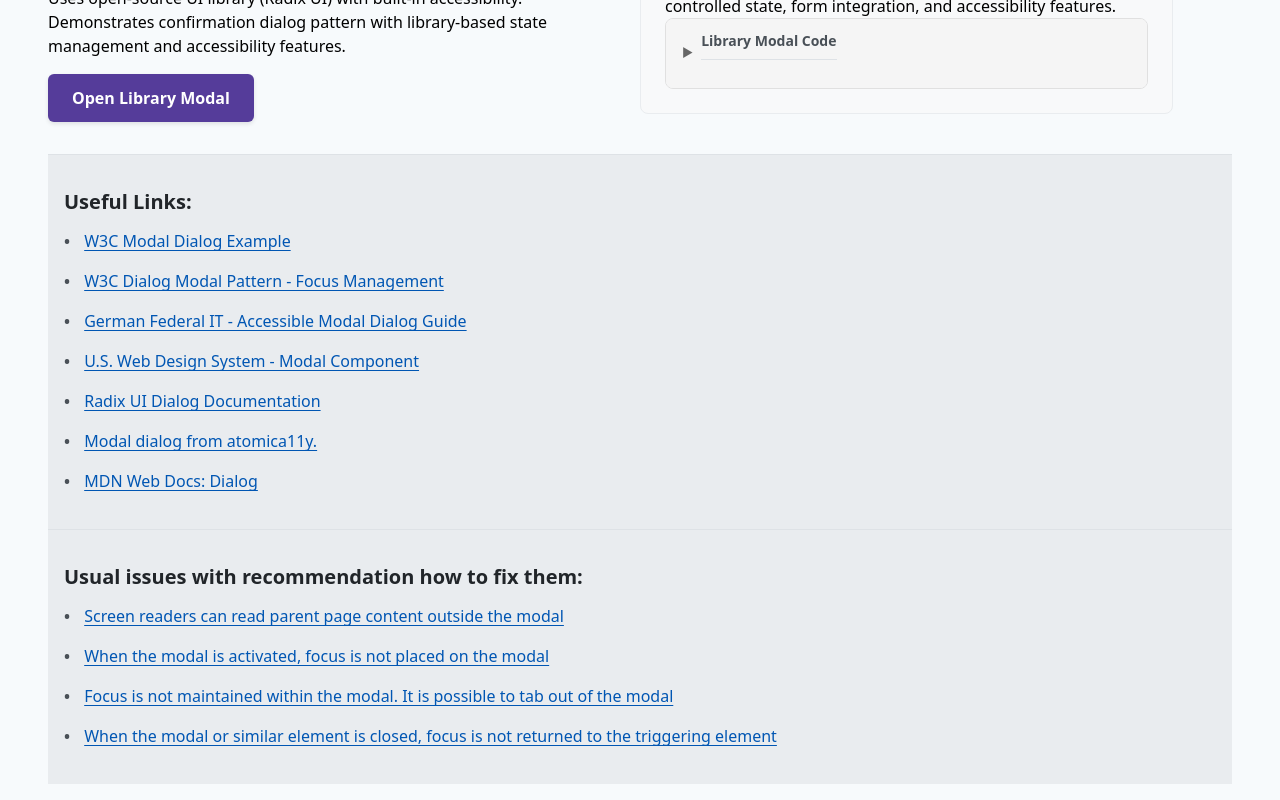
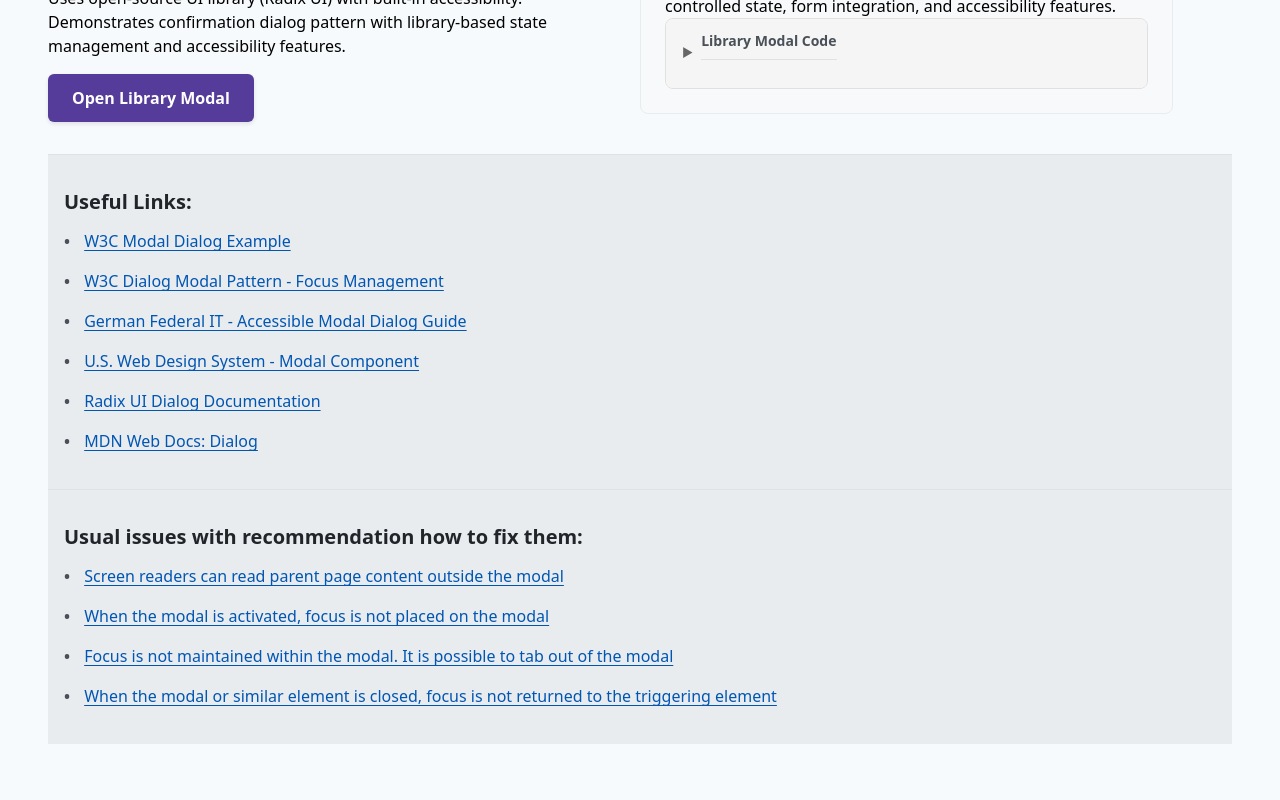
Before and after one commit to AlexandrSedymov/ACCESSIBLE-COMPONENTS, a React (Vite) app: page /modal-dialog in a window 1280 px wide. Shown: the part 878-1678 px from the top of the page. After the commit the page ends 1638 px from the top, so only its background shows below. Built offline with nearby package versions, Linux system fonts and the light colour scheme.

Commit message:
feat: update code examples

```diff
--- a/src/pages/ModalDialog.tsx
+++ b/src/pages/ModalDialog.tsx
@@ -92,10 +92,6 @@ export const ModalDialog: React.FC = () => {
             url: 'https://www.radix-ui.com/docs/primitives/components/dialog',
           },
           {
-            label: 'Modal dialog from atomica11y.',
-            url: 'https://www.atomica11y.com/demos/dialog-modal/',
-          },
-          {
             label: 'MDN Web Docs: Dialog',
             url: 'https://developer.mozilla.org/en-US/docs/Web/HTML/Element/dialog',
           },
```
Also changed, not shown: src/code-example/alert-dialog-logic.txt, src/code-example/information-dialog-logic.txt, src/code-example/library-modal-logic.txt.
